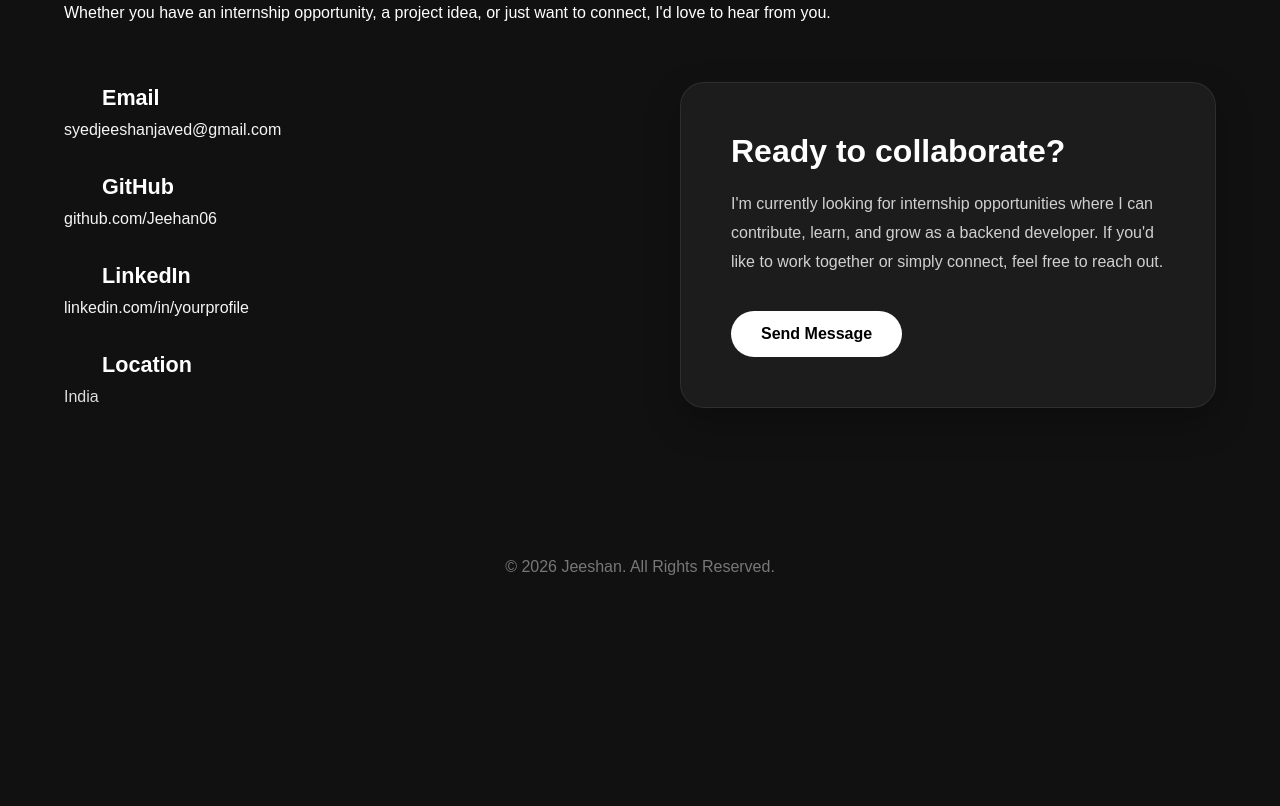
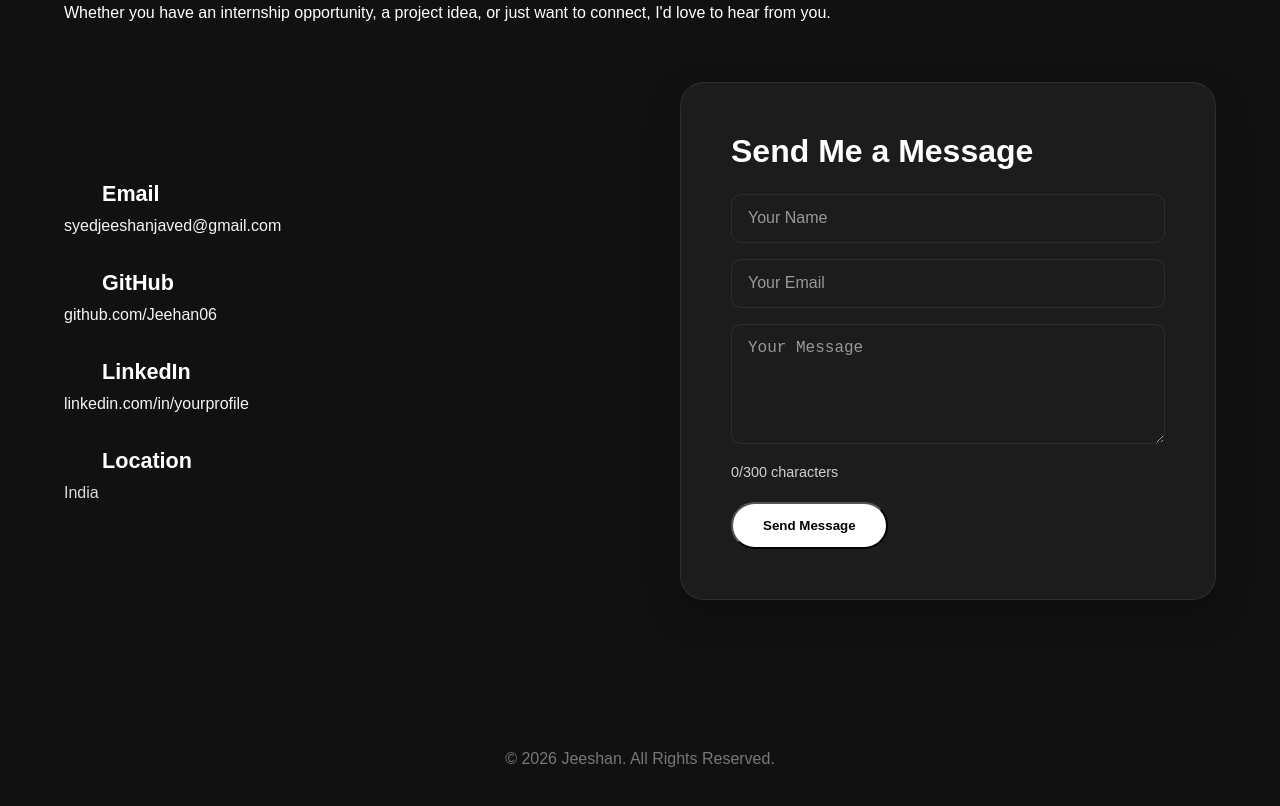
Before and after one commit to Jeehan06/portfolio2ndweek, a Next.js app: page / in a window 1280 px wide. Shown: the part 2001-2807 px from the top of the page. Before the commit the page ends 2627 px from the top, so only its background shows below. Built offline with nearby package versions, Linux system fonts and the light colour scheme.

Commit message:
Add React contact form with state, validation, and effects

```diff
--- a/components/Contact.tsx
+++ b/components/Contact.tsx
@@ -1,8 +1,50 @@
+"use client";
+
+import { useEffect, useState } from "react";
+
 export default function Contact() {
+  const [name, setName] = useState("");
+  const [email, setEmail] = useState("");
+  const [message, setMessage] = useState("");
+
+  const [success, setSuccess] = useState("");
+  const [error, setError] = useState("");
+
+  useEffect(() => {
+    document.title = "Contact | Jeeshan";
+  }, []);
+
+  const handleSubmit = (e: React.FormEvent<HTMLFormElement>) => {
+    e.preventDefault();
+
+    setError("");
+    setSuccess("");
+
+    if (name.trim() === "") {
+      setError("Please enter your name.");
+      return;
+    }
+
+    if (!email.includes("@")) {
+      setError("Please enter a valid email address.");
+      return;
+    }
+
+    if (message.trim().length < 10) {
+      setError("Message should be at least 10 characters.");
+      return;
+    }
+
+    setSuccess("Message submitted successfully!");
+
+    setName("");
+    setEmail("");
+    setMessage("");
+  };
+
   return (
     <section className="contact" id="contact">
       <div className="content-card">
-
         <h2 className="section-title">Let's Connect</h2>
 
         <p className="section-subtitle">
@@ -11,28 +53,21 @@ export default function Contact() {
         </p>
 
         <div className="contact-container">
-
           {/* Left Side */}
           <div className="contact-info">
-
             <div className="contact-item">
-
               <h3>
-                <i className="fa-solid fa-envelope"></i>
-                {" "}Email
+                <i className="fa-solid fa-envelope"></i> Email
               </h3>
 
               <a href="mailto:syedjeeshanjaved@gmail.com">
                 syedjeeshanjaved@gmail.com
               </a>
-
             </div>
 
             <div className="contact-item">
-
               <h3>
-                <i className="fa-brands fa-github"></i>
-                {" "}GitHub
+                <i className="fa-brands fa-github"></i> GitHub
               </h3>
 
               <a
@@ -42,14 +77,11 @@ export default function Contact() {
               >
                 github.com/Jeehan06
               </a>
-
             </div>
 
             <div className="contact-item">
-
               <h3>
-                <i className="fa-brands fa-linkedin"></i>
-                {" "}LinkedIn
+                <i className="fa-brands fa-linkedin"></i> LinkedIn
               </h3>
 
               <a
@@ -59,45 +91,63 @@ export default function Contact() {
               >
                 linkedin.com/in/yourprofile
               </a>
-
             </div>
 
             <div className="contact-item">
-
               <h3>
-                <i className="fa-solid fa-location-dot"></i>
-                {" "}Location
+                <i className="fa-solid fa-location-dot"></i> Location
               </h3>
 
               <p>India</p>
-
             </div>
-
           </div>
 
           {/* Right Side */}
           <div className="contact-cta">
+            <h3>Send Me a Message</h3>
 
-            <h3>Ready to collaborate?</h3>
+            <form onSubmit={handleSubmit}>
+              <input
+                type="text"
+                placeholder="Your Name"
+                value={name}
+                onChange={(e) => setName(e.target.value)}
+              />
 
-            <p>
-              I'm currently looking for internship opportunities where I
-              can contribute, learn, and grow as a backend developer.
-              If you'd like to work together or simply connect, feel free
-              to reach out.
-            </p>
+              <input
+                type="email"
+                placeholder="Your Email"
+                value={email}
+                onChange={(e) => setEmail(e.target.value)}
+              />
 
-            <a
-              href="mailto:syedjeeshanjaved@gmail.com"
-              className="btn-primary"
-            >
-              Send Message
-            </a>
+              <textarea
+                rows={5}
+                placeholder="Your Message"
+                value={message}
+                onChange={(e) => setMessage(e.target.value)}
+              />
 
+              <p>{message.length}/300 characters</p>
+
+              {error && (
+                <p style={{ color: "red", marginBottom: "10px" }}>
+                  {error}
+                </p>
+              )}
+
+              {success && (
+                <p style={{ color: "limegreen", marginBottom: "10px" }}>
+                  {success}
+                </p>
+              )}
+
+              <button type="submit" className="btn-primary">
+                Send Message
+              </button>
+            </form>
           </div>
-
         </div>
-
       </div>
     </section>
   );
--- a/styles/style.css
+++ b/styles/style.css
@@ -706,6 +706,48 @@ nav a {
     color:#dddddd;
     font-size:1rem;
 }
+/* ================= CONTACT FORM ================= */
+
+.contact-cta form {
+    display: flex;
+    flex-direction: column;
+    gap: 1rem;
+    margin-top: 1.5rem;
+}
+
+.contact-cta input,
+.contact-cta textarea {
+    width: 100%;
+    padding: 0.9rem 1rem;
+    border: 1px solid var(--border);
+    border-radius: 10px;
+    background: var(--card-bg);
+    color: var(--text);
+    font-size: 1rem;
+    outline: none;
+    transition: 0.3s;
+    resize: vertical;
+}
+
+.contact-cta input::placeholder,
+.contact-cta textarea::placeholder {
+    color: #999;
+}
+
+.contact-cta input:focus,
+.contact-cta textarea:focus {
+    border-color: var(--primary);
+    box-shadow: 0 0 10px rgba(255, 90, 31, 0.3);
+}
+
+.contact-cta button {
+    width: fit-content;
+}
+
+.contact-cta form p {
+    margin: 0;
+    font-size: 0.9rem;
+}
 
 /*==========================
         RIGHT CARD
```
